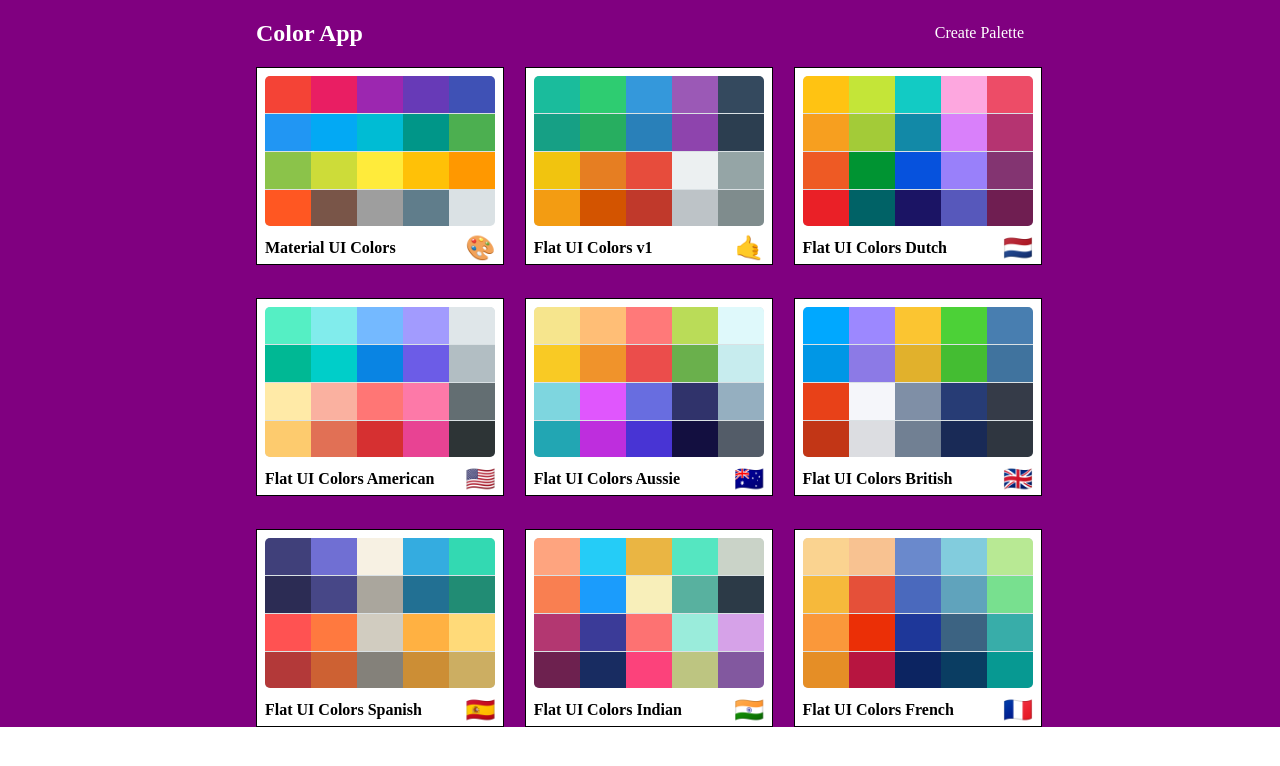
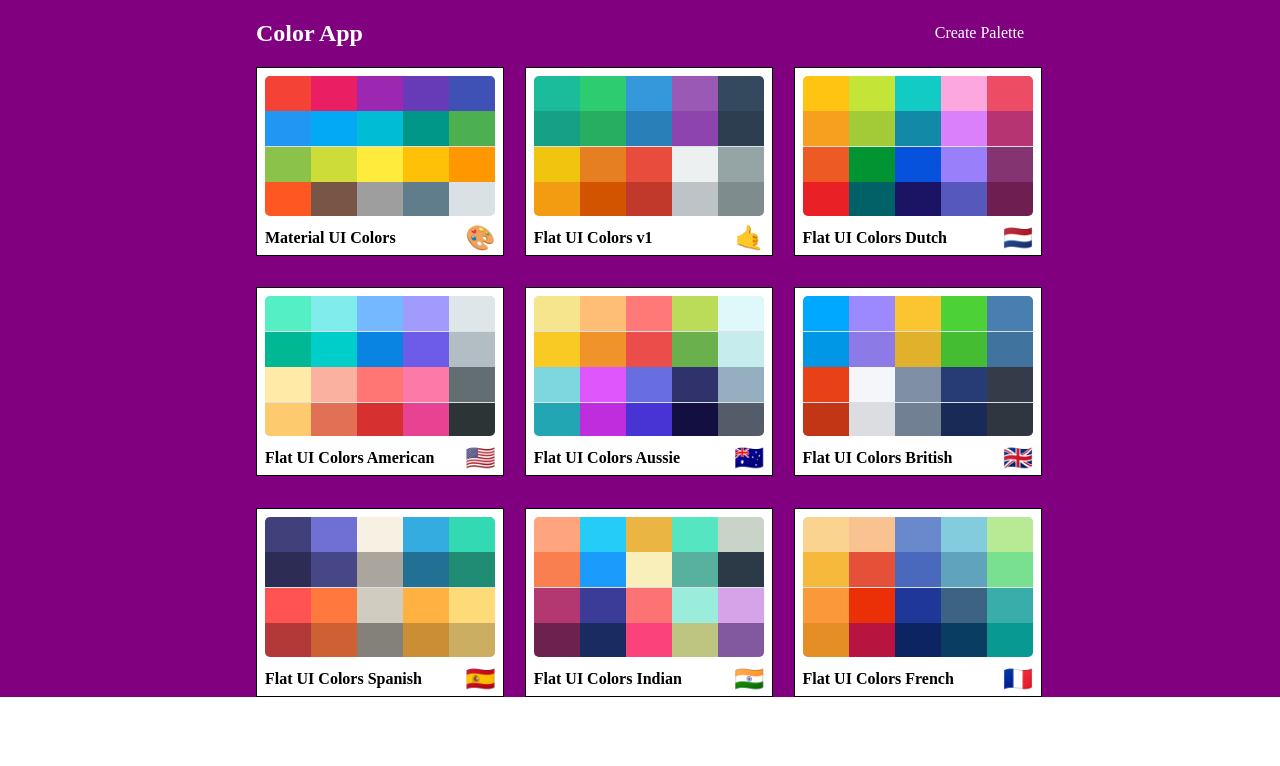
Before and after one commit to Maheen16/Color-App, a React (Create React App) app: page / in a window 1280 px wide. Shown: the top 766 px of the page. Built offline with nearby package versions, Linux system fonts and the light colour scheme.

Commit message:
updated height of minicolors

```diff
--- a/src/Components/MiniPalette.js
+++ b/src/Components/MiniPalette.js
@@ -16,7 +16,7 @@ const useStyles = makeStyles({
   colors: {
     background: "#dae1e4",
     width: "100%",
-    height: "150px",
+    height: "140px",
     borderRadius: "5px",
     overflow: "hidden",
   },
```
